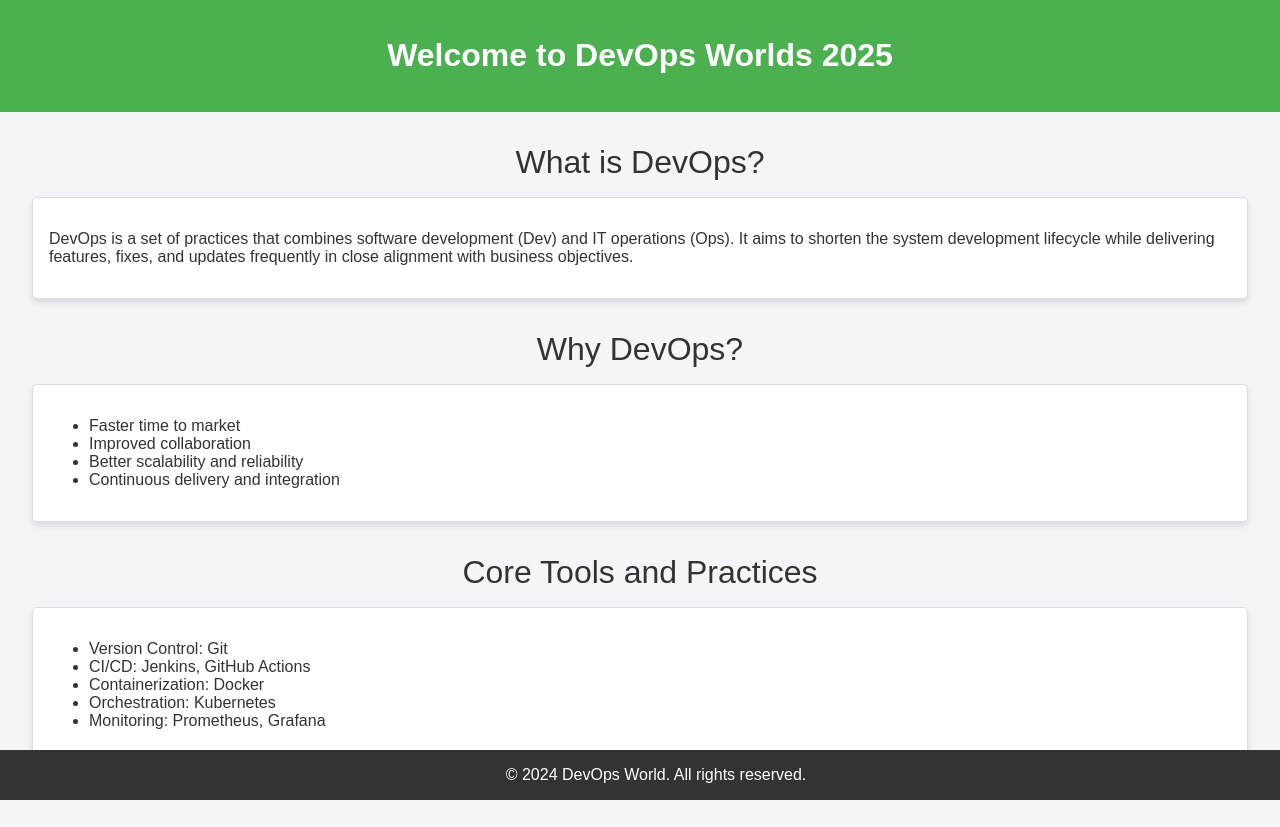
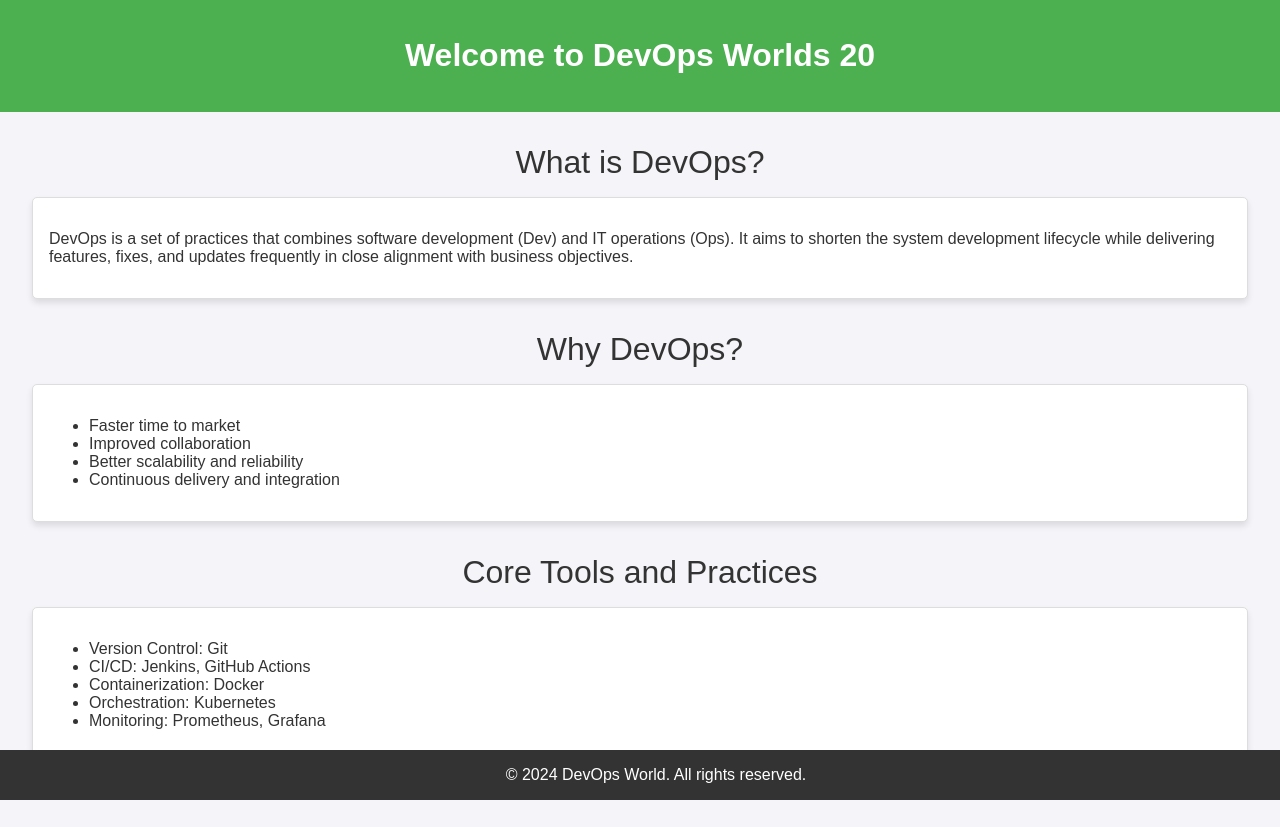
Before and after one commit to Sabzali2003/jenkins_pipeline, a plain HTML site: page index.html in a window 1280 px wide. Drawn offline with Linux system fonts and the light colour scheme.

Commit message:
Update index.html

```diff
--- a/index.html
+++ b/index.html
@@ -50,7 +50,7 @@
 </head>
 <body>
     <header>
-        <h1>Welcome to DevOps Worlds 2025</h1>
+        <h1>Welcome to DevOps Worlds 20</h1>
     </header>
     <main>
         <section>
```
